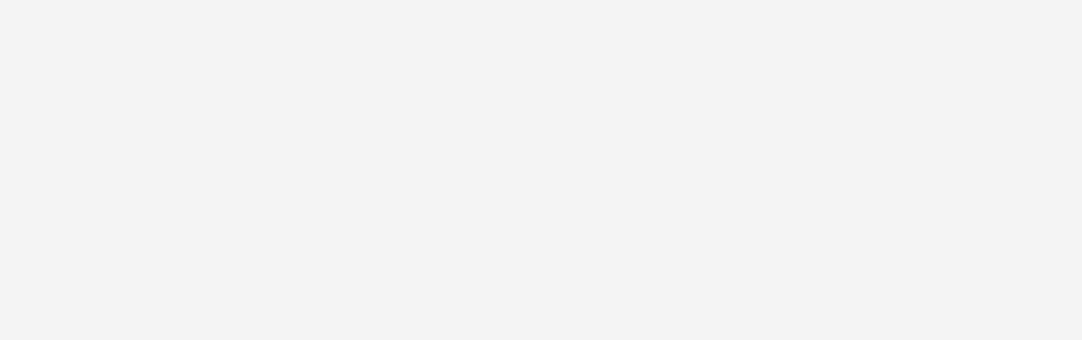
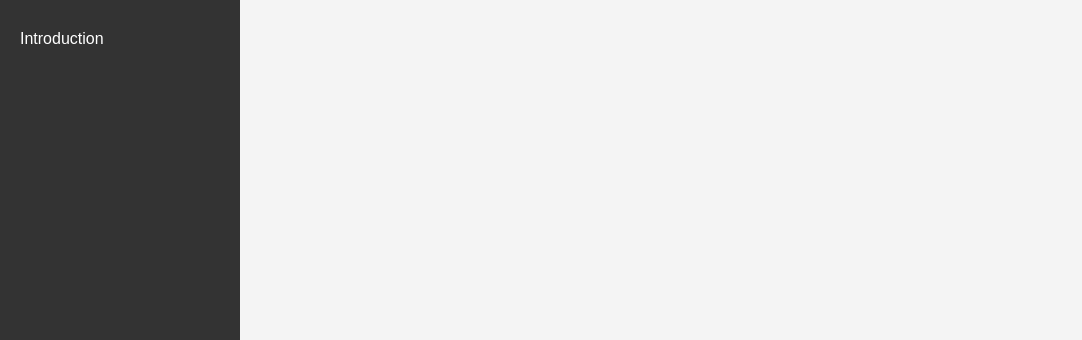
Before and after one commit to Ying0049/process-safety, a plain HTML site: page index.html in a window 1280 px wide. Shown: the top 340 px of the page, without its empty margins (0-1082 px from the left). Drawn offline with Linux system fonts and the light colour scheme.

Commit message:
Update index.html

```diff
--- a/index.html
+++ b/index.html
@@ -10,10 +10,23 @@
             margin: 0;
             padding: 0;
             display: flex;
+            height: 100vh;
+            background-color: #f4f4f4;
+        }
+        .sidebar {
+            width: 200px;
+            background-color: #333;
+            color: white;
+            height: 100%;
+            padding: 20px;
+            display: flex;
+            flex-direction: column;
+        }
+        .content {
+            flex-grow: 1;
+            display: flex;
             justify-content: center;
             align-items: center;
-            height: 100vh;
-            background-color: #f4f4f4;
         }
         .welcome {
             text-align: center;
@@ -24,12 +37,22 @@
         p {
             color: #555;
         }
+        a {
+            color: white;
+            text-decoration: none;
+            margin-top: 10px;
+        }
     </style>
 </head>
 <body>
-    <div class="welcome">
-        <h1>Welcome to Our Website</h1>
-        <p>We are glad to have you here. Explore our site to learn more about what we do.</p>
+    <div class="sidebar">
+        <a href="intro.html">Introduction</a>
+    </div>
+    <div class="content">
+        <div class="welcome">
+            <h1>Welcome to Our Website</h1>
+            <p>We are glad to have you here. Explore our site to learn more about what we do.</p>
+        </div>
     </div>
 </body>
 </html>
```
